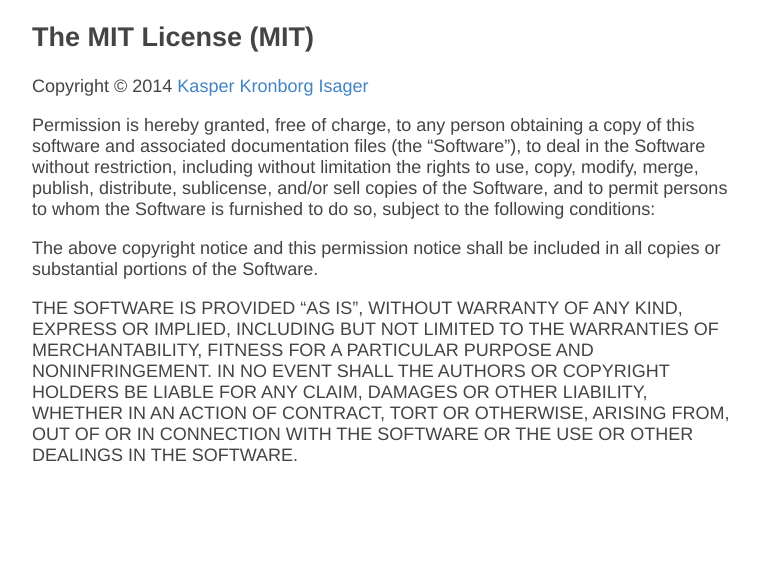
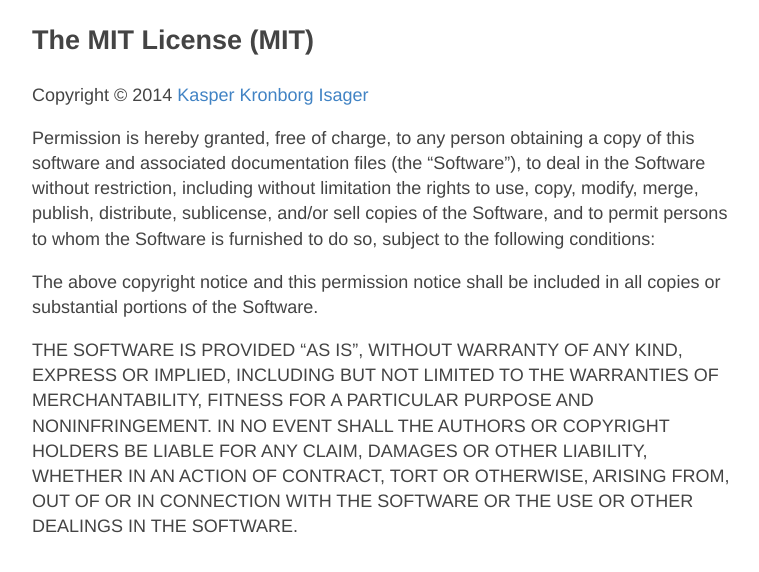
Before and after one commit to kasperisager/kasperisager.github.io, a Jekyll site: the page built from LICENSE.md, in a window 1280 px wide. Shown: the top 572 px of the page, without its empty margins (258-1017 px from the left). Built offline with Jekyll 4.4.1, drawn with Linux system fonts in a browser that asks for light colours; Markdown is read by kramdown in place of the engine named in the settings.

Commit message:
CSS tweaks.

```diff
--- a/_sass/shared/_scaffold.scss
+++ b/_sass/shared/_scaffold.scss
@@ -13,6 +13,7 @@
 body {
   font-family: Helvetica, Arial, sans-serif;
   font-size: 18px;
+  line-height: 1.4;
   color: $text-color;
   text-shadow: 0 1px $body-bg;
   background-color: $body-bg;
@@ -44,3 +45,12 @@
     }
   }
 }
+
+hr {
+  display: block;
+  height: 1px;
+  padding: 0;
+  margin: 1em 0;
+  border: 0;
+  border-top: 1px solid #ccc;
+}
```
